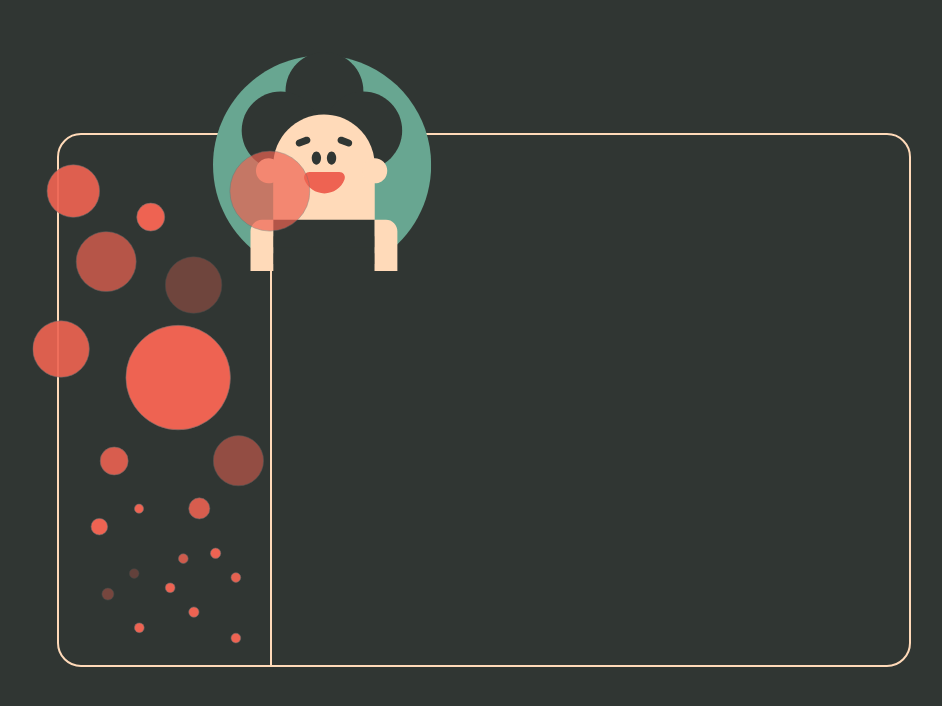
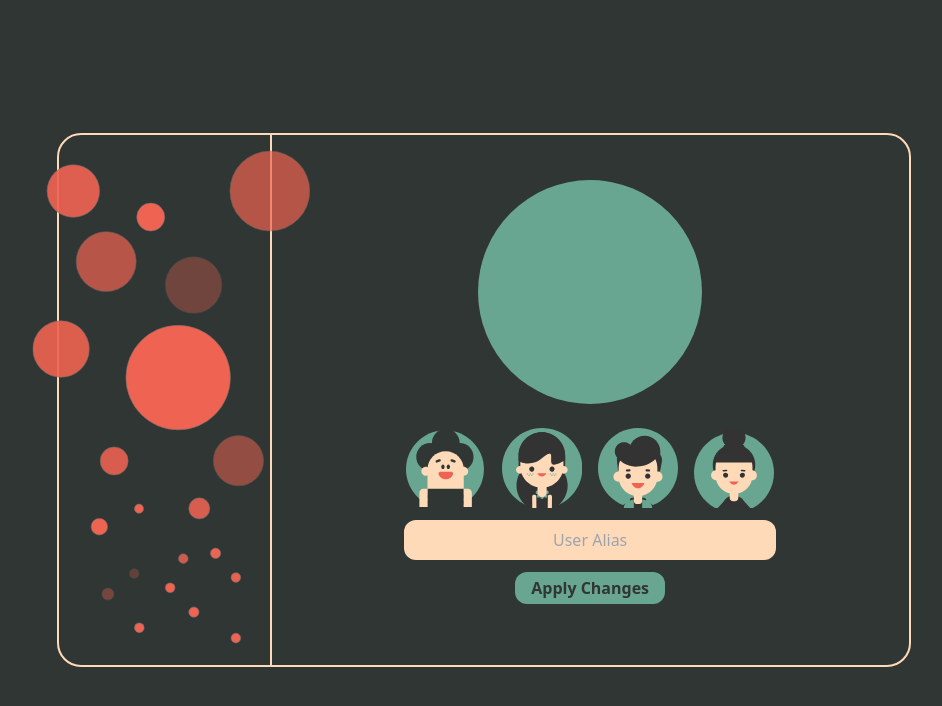
Before and after one commit to ayushnirwal/text-app-frontend, a React (Create React App) app: page /settings in a window 1280 px wide. Shown: the top 706 px of the page, without its empty margins (156-1098 px from the left). Built offline with nearby package versions, Linux system fonts and the light colour scheme.

Commit message:
feature: new UI for profile/settings page added

```diff
--- a/src/components/Login/LoginForm.js
+++ b/src/components/Login/LoginForm.js
@@ -27,7 +27,7 @@ const LoginForm = () => {
     >
       <div className="w-full my-24 md:h-full md:flex-1 flex flex-col justify-center items-center md:items-end">
         <input
-          className="w-9/12 md:w-6/12 h-10 bg-cream rounded-full md:rounded-xl text-center text-darkGray my-3 md:my-3"
+          className="w-9/12 md:w-6/12 h-10 bg-cream rounded-full md:rounded-xl text-center text-darkGray my-3 md:my-3 focus:outline-none"
           onChange={(e) => setEmail(e.target.value)}
           value={email}
           type="email"
@@ -35,7 +35,7 @@ const LoginForm = () => {
           autoComplete="email"
         />
         <input
-          className="w-9/12 md:w-6/12 h-10 bg-cream rounded-full md:rounded-xl  text-center text-darkGray my-3 md:my-3"
+          className="w-9/12 md:w-6/12 h-10 bg-cream rounded-full md:rounded-xl  text-center text-darkGray my-3 md:my-3 focus:outline-none"
           onChange={(e) => setPassword(e.target.value)}
           value={password}
           type="password"
@@ -44,7 +44,7 @@ const LoginForm = () => {
         />
       </div>
       <input
-        className="mb-24 md:mb-10 bg-green text-darkGray font-semibold px-14 py-2 md:px-4 md:py-1 rounded-full md:rounded-xl"
+        className="mb-24 md:mb-10 bg-green text-darkGray font-semibold px-14 py-2 md:px-4 md:py-1 rounded-full md:rounded-xl focus:outline-none"
         type="submit"
         value="Login"
       />
--- a/src/components/Login/SignupForm.js
+++ b/src/components/Login/SignupForm.js
@@ -21,7 +21,7 @@ const SignupForm = () => {
     >
       <div className="w-full my-20 md:h-full md:flex-1 flex flex-col justify-center items-center md:items-end">
         <input
-          className="w-9/12 md:w-6/12 h-10 bg-cream rounded-full md:rounded-xl text-center text-darkGray my-3 md:my-3"
+          className="w-9/12 md:w-6/12 h-10 bg-cream rounded-full md:rounded-xl text-center text-darkGray my-3 md:my-3 focus:outline-none"
           onChange={(e) => setEmail(e.target.value)}
           value={email}
           type="email"
@@ -29,7 +29,7 @@ const SignupForm = () => {
           autoComplete="email"
         />
         <input
-          className="w-9/12 md:w-6/12 h-10 bg-cream rounded-full md:rounded-xl  text-center text-darkGray my-3 md:my-3"
+          className="w-9/12 md:w-6/12 h-10 bg-cream rounded-full md:rounded-xl  text-center text-darkGray my-3 md:my-3 focus:outline-none"
           onChange={(e) => setPassword(e.target.value)}
           value={password}
           type="password"
@@ -37,7 +37,7 @@ const SignupForm = () => {
           autoComplete="new-password"
         />
         <input
-          className="w-9/12 md:w-6/12 h-10 bg-cream rounded-full md:rounded-xl  text-center text-darkGray my-3 md:my-3"
+          className="w-9/12 md:w-6/12 h-10 bg-cream rounded-full md:rounded-xl  text-center text-darkGray my-3 md:my-3 focus:outline-none"
           onChange={(e) => setcPassword(e.target.value)}
           value={cpassword}
           type="password"
@@ -46,7 +46,7 @@ const SignupForm = () => {
         />
       </div>
       <input
-        className="mb-24 md:mb-10 bg-green text-darkGray font-semibold px-14 py-2 md:px-4 md:py-1 rounded-full md:rounded-xl"
+        className="mb-24 md:mb-10 bg-green text-darkGray font-semibold px-14 py-2 md:px-4 md:py-1 rounded-full md:rounded-xl focus:outline-none"
         type="submit"
         value="Signup"
       />
--- /dev/null
+++ b/src/components/Profile/AvatarSelector.js
@@ -0,0 +1,52 @@
+import { useSprings, animated } from "react-spring";
+import avatar1 from "../../assets/avatars/avatar1.svg";
+import avatar2 from "../../assets/avatars/avatar2.svg";
+import avatar3 from "../../assets/avatars/avatar3.svg";
+import avatar4 from "../../assets/avatars/avatar4.svg";
+
+const avatarList = [avatar1, avatar2, avatar3, avatar4];
+const AvatarSelector = ({ selectedAvatar, setSelectedAvatar }) => {
+  const [imageAnimations, api] = useSprings(avatarList.length, (ind) => ({
+    to: {
+      opacity: 0,
+    },
+  }));
+  const changeSelectedAvatar = (ind) => {
+    setSelectedAvatar(ind);
+    api.start((index) => ({
+      to: { opacity: ind === index ? 1 : 0 },
+    }));
+  };
+  return (
+    <div className="w-full h-full flex flex-col items-center justify-center">
+      <div className="w-56 h-56 my-6 relative">
+        <div className="w-full h-full absolute animate-appear bg-green rounded-full" />
+        {avatarList &&
+          avatarList.map((avatar, ind) => (
+            <animated.img
+              style={imageAnimations[ind]}
+              className="w-full h-full absolute"
+              key={ind}
+              src={avatar}
+            />
+          ))}
+      </div>
+      <div className=" w-full flex items-center justify-center px-6">
+        {avatarList &&
+          avatarList.map((avatar, ind) => (
+            <div key={ind} className="w-20 h-20 mx-2 ">
+              <img
+                className="w-full h-full"
+                src={avatar}
+                onClick={() => {
+                  changeSelectedAvatar(ind);
+                }}
+              />
+            </div>
+          ))}
+      </div>
+    </div>
+  );
+};
+
+export default AvatarSelector;
--- a/src/pages/settings.js
+++ b/src/pages/settings.js
@@ -1,39 +1,36 @@
 import { useEffect, useState } from "react";
 import Bubbles from "../animations/Bubbles";
 import useUser from "../cutomHooks/useUser";
-import avatar1 from "../assets/avatars/avatar1.svg";
-import avatar2 from "../assets/avatars/avatar2.svg";
-import avatar3 from "../assets/avatars/avatar3.svg";
-import avatar4 from "../assets/avatars/avatar4.svg";
+import AvatarSelector from "../components/Profile/AvatarSelector";
 
 const Settings = () => {
   const { user } = useUser();
   const avatarInd = user.profilePicLink;
   const [selectedAvatar, setSelectedAvatar] = useState(avatarInd);
+
   return (
     <div className="w-screen h-screen bg-darkGray grid grid-cols-3 grid-rows-6 md:grid-cols-12 md:grid-rows-6 ">
       <div className="w-full h-full col-span-3 row-span-6 md:border-cream md:border-2 md:rounded-3xl md:col-start-3 md:row-start-2 md:col-span-8 md:row-span-4 md:grid md:grid-cols-8 md:grid-rows-4">
         <div className="hidden md:block col-span-2 row-span-6 border-r-2 border-cream">
           <Bubbles />
         </div>
-        <div className="w-full h-full flex flex-col items-center justify-center">
-          <div className="w-56 h-56 my-6 ">
-            <img className="w-full h-full" src={avatar1} />
-          </div>
-          <div className=" w-full flex items-center justify-center px-6">
-            <div className="w-20 h-20 mx-2 ">
-              <img className="w-full h-full" src={avatar1} />
-            </div>
-            <div className="w-20 h-20 mx-2 ">
-              <img className="w-full h-full" src={avatar2} />
-            </div>
-            <div className="w-20 h-20 mx-2 ">
-              <img className="w-full h-full" src={avatar3} />
-            </div>
-            <div className="w-20 h-20 mx-2 ">
-              <img className="w-full h-full" src={avatar4} />
-            </div>
-          </div>
+        <div className="w-full h-full md:col-span-6 md:row-span-6  flex flex-col items-center justify-center py-10">
+          <AvatarSelector
+            selectedAvatar={selectedAvatar}
+            setSelectedAvatar={setSelectedAvatar}
+          />
+          <form className=" w-full flex flex-col items-center justify-center ">
+            <input
+              className="w-9/12 md:w-7/12 h-10 bg-cream rounded-full md:rounded-xl  text-center text-darkGray my-3 md:my-3 focus:outline-none"
+              placeholder="User Alias"
+            />
+
+            <input
+              className="mb-24 md:mb-10 bg-green text-darkGray font-semibold px-14 py-2 md:px-4 md:py-1 rounded-full md:rounded-xl focus:outline-none"
+              type="submit"
+              value="Apply Changes"
+            />
+          </form>
         </div>
       </div>
     </div>
--- a/tailwind.config.js
+++ b/tailwind.config.js
@@ -9,6 +9,20 @@ module.exports = {
         cream: "#FFDAB9",
         green: "#68A691",
       },
+      keyframes: {
+        appear: {
+          "0%": { opacity: 0 },
+          "100%": { opacity: 1 },
+        },
+        disappear: {
+          "0%": { opacity: 1 },
+          "100%": { opacity: 0 },
+        },
+      },
+      animation: {
+        appear: "appear 500ms ease-in-out",
+        disappear: "disappear 500ms ease-in-out",
+      },
     },
   },
   variants: {
```
